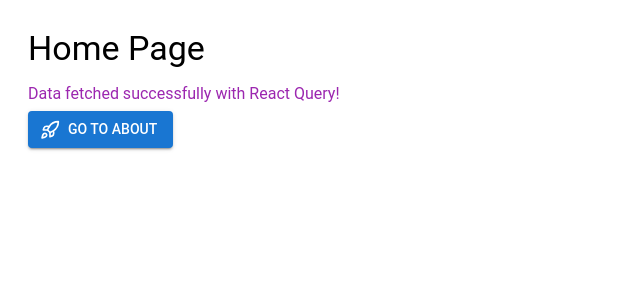
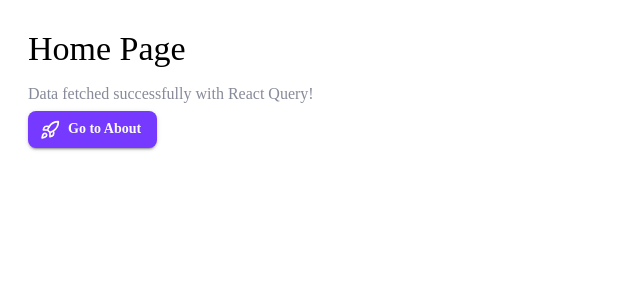
Before and after one commit to taimurwaheed/BudgetTrackingApp, a React (Vite) app: page / in a window 1280 px wide. Shown: the top 300 px of the page, without its empty margins (0-640 px from the left). Built offline with nearby package versions, Linux system fonts and the light colour scheme.

Commit message:
feat: Theme setup

```diff
--- a/src/theme/theme.ts
+++ b/src/theme/theme.ts
@@ -2,10 +2,36 @@ import { createTheme } from "@mui/material/styles";
 
 export const theme = createTheme({
     palette: {
-        primary: { main: "#1976d2" },
-        secondary: { main: "#9c27b0" },
+        primary: {
+            main: '#7539FF',
+        },
+        secondary: {
+            main: '#878A99',
+        },
+        background: {
+            default: '#F5F7FA',
+            paper: '#FFFFFF',
+        },
     },
     typography: {
-        fontFamily: "Roboto, sans-serif",
+        fontFamily: 'Poppins',
+    },
+    components: {
+        MuiOutlinedInput: {
+            styleOverrides: {
+                root: {
+                    borderRadius: 8,
+                },
+            },
+        },
+        MuiButton: {
+            styleOverrides: {
+                root: {
+                    borderRadius: 8,
+                    textTransform: 'none',
+                    fontWeight: 'bold',
+                },
+            },
+        },
     },
 });
```
